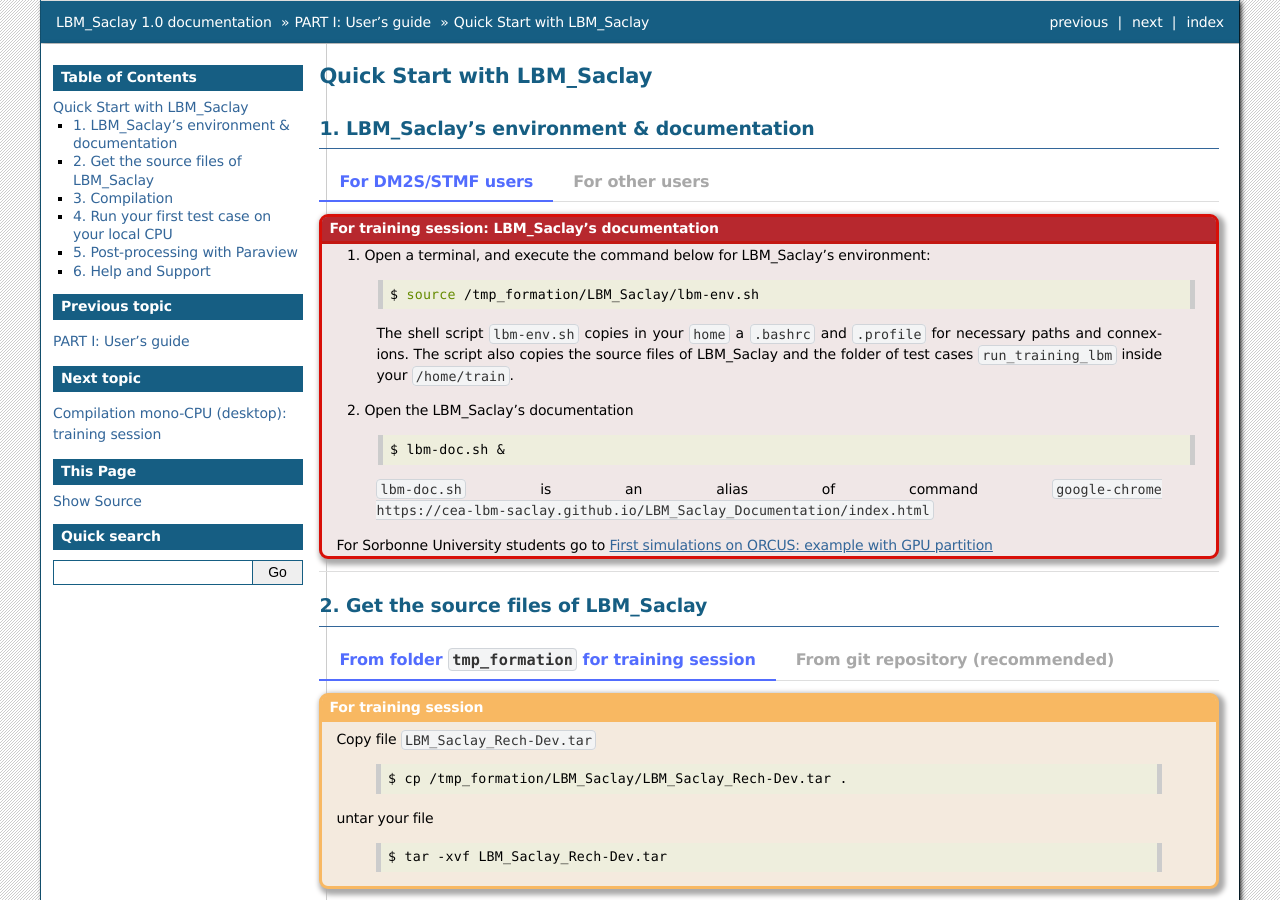
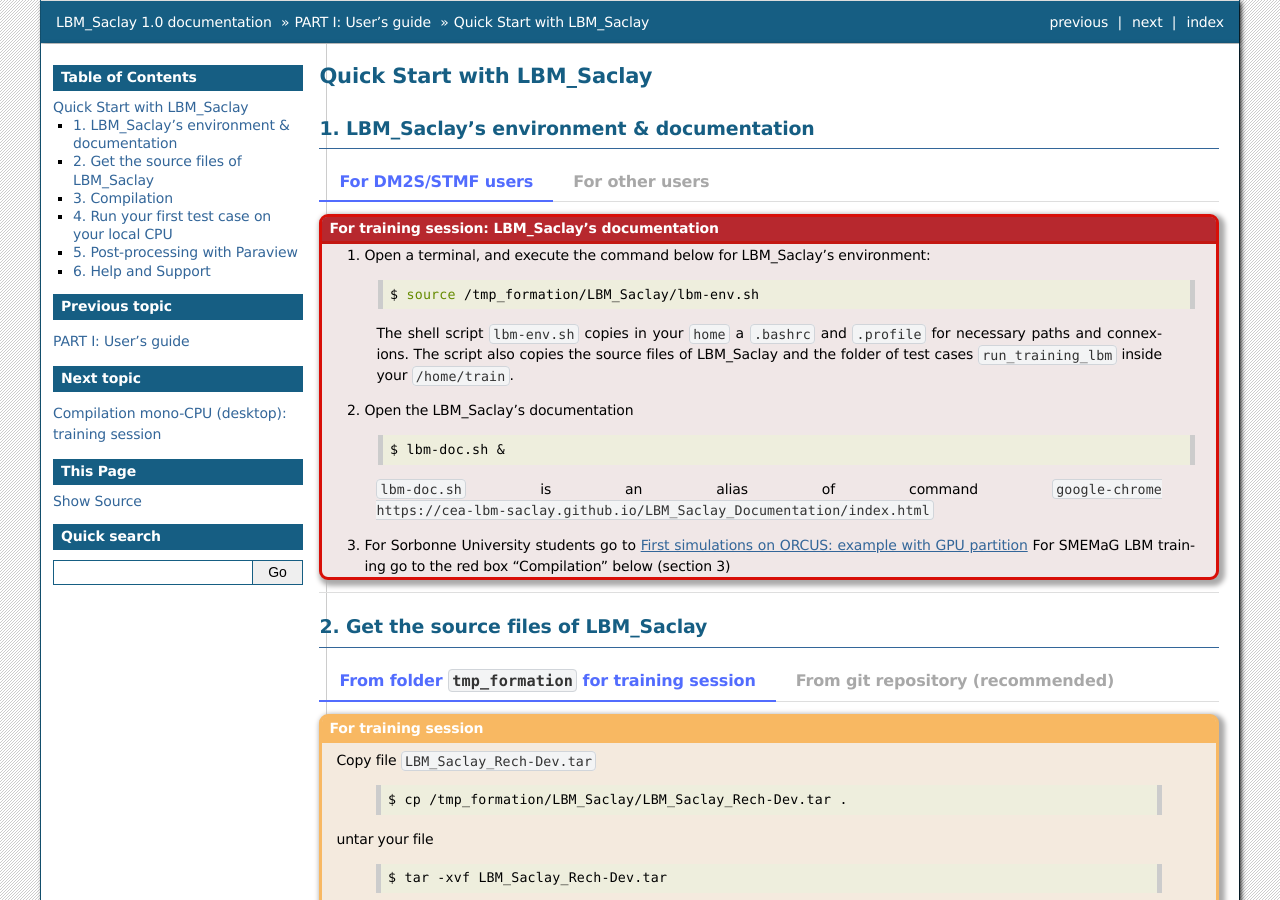
Before and after one commit to cea-lbm-saclay/LBM_Saclay_Documentation, a Sphinx documentation site: the page built from doc/src_doc/01_USER_GUIDE/QUICKSTART/quickstart.rst, in a window 1280 px wide and 900 px high. Built offline with Sphinx 7.4.7, drawn with Linux system fonts in a browser that asks for light colours.

Commit message:
Update quickstart

```diff
--- a/doc/src_doc/01_USER_GUIDE/QUICKSTART/quickstart.rst
+++ b/doc/src_doc/01_USER_GUIDE/QUICKSTART/quickstart.rst
@@ -44,7 +44,8 @@ Quick Start with LBM_Saclay
 
           ``lbm-doc.sh`` is an alias of command ``google-chrome https://cea-lbm-saclay.github.io/LBM_Saclay_Documentation/index.html``
 
-         For Sorbonne University students go to :ref:`Simulations-GPU`
+         3. For Sorbonne University students go to :ref:`Simulations-GPU`
+            For SMEMaG LBM training go to the red box "Compilation" below (section 3)
 
    .. tab-item:: For other users
 
```
